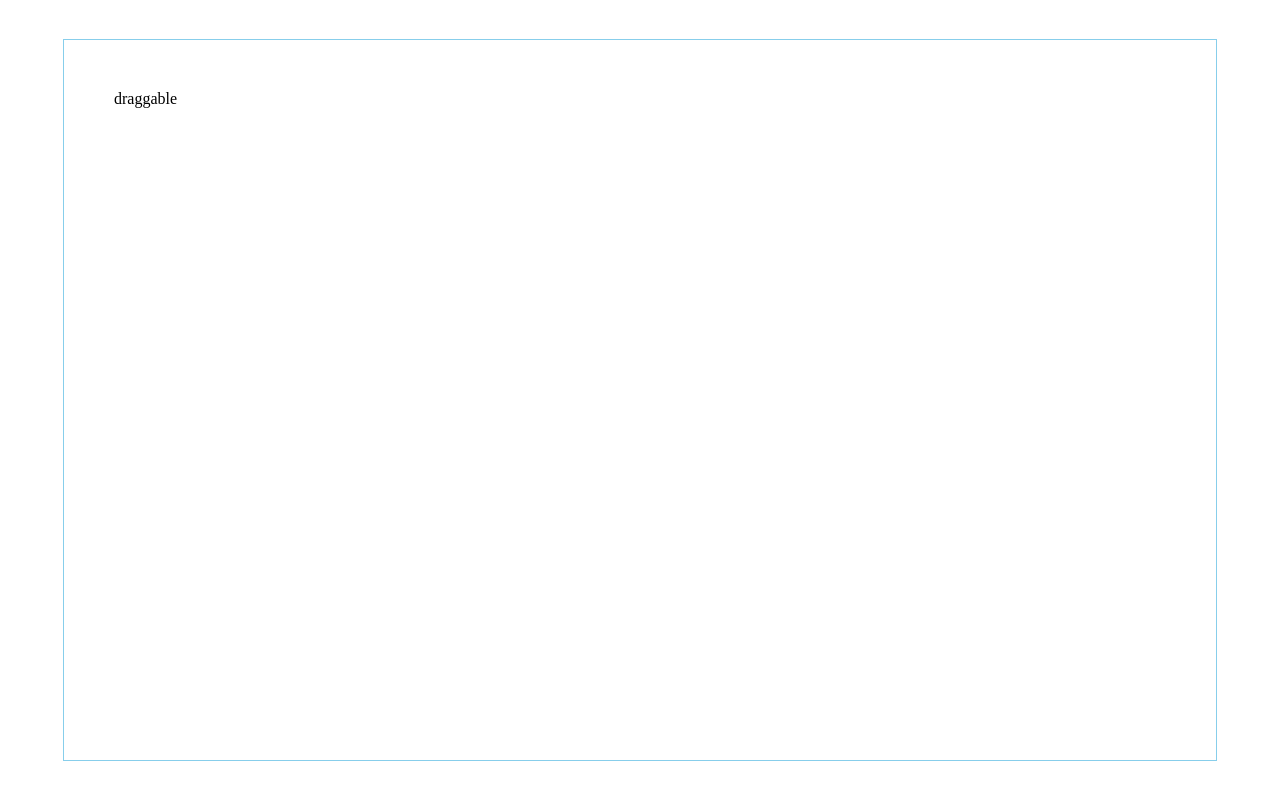
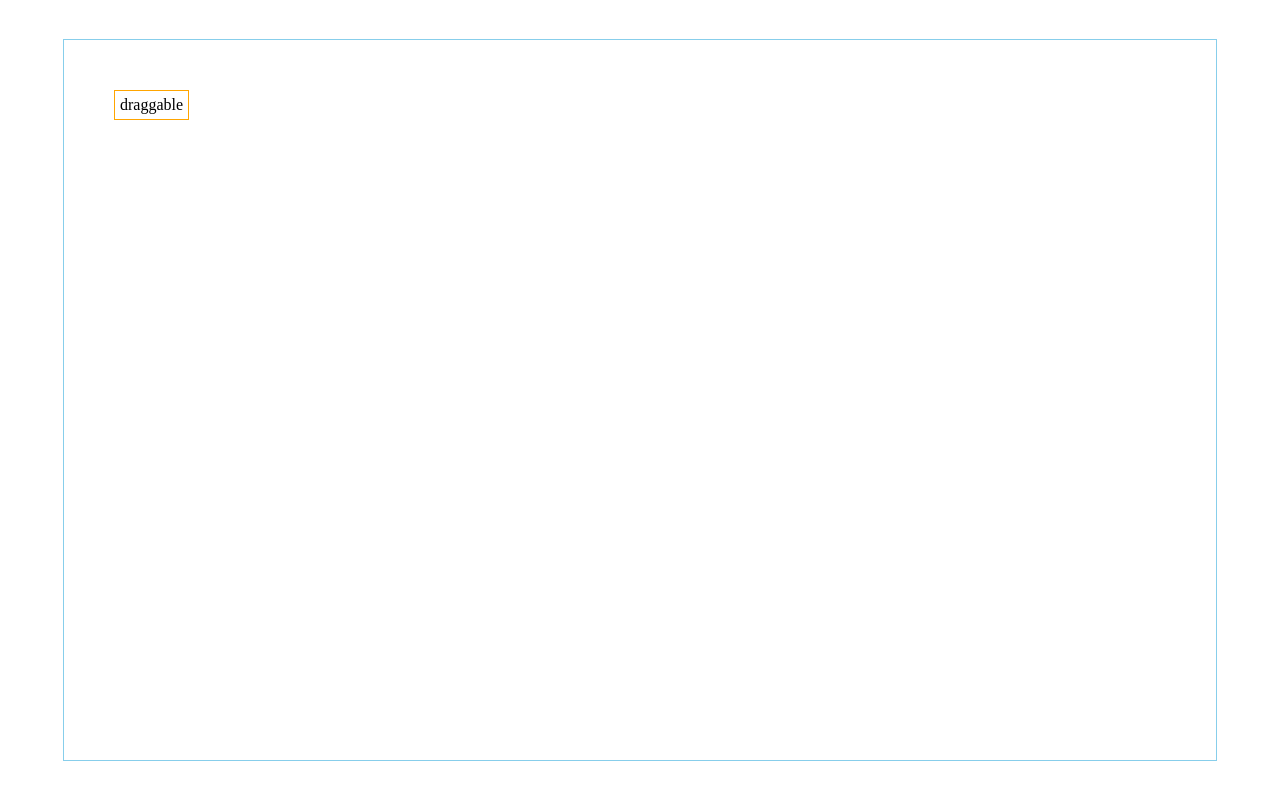
Before and after one commit to KelvinQiu802/drag-around, a React (Vite) app: page / in a window 1280 px wide. Built offline with nearby package versions, Linux system fonts and the light colour scheme.

Commit message:
feat: useDrag

```diff
--- a/src/components/Draggable.jsx
+++ b/src/components/Draggable.jsx
@@ -2,7 +2,28 @@ import React from 'react';
 import { useDrag } from 'react-dnd';
 
 function Draggable({ left, top }) {
-  return <div style={{ position: 'absolute', left, top }}>draggable</div>;
+  const [{ isDragging }, drag] = useDrag(
+    () => ({
+      type: 'box',
+      item: { left, top },
+      collect: (monitor) => ({
+        isDragging: monitor.isDragging(),
+      }),
+    }),
+    [top, left]
+  );
+
+  return (
+    <div style={{ ...styles, left, top }} ref={drag}>
+      draggable
+    </div>
+  );
 }
 
+const styles = {
+  position: 'absolute',
+  padding: '5px',
+  border: '1px solid orange',
+};
+
 export default Draggable;
```
